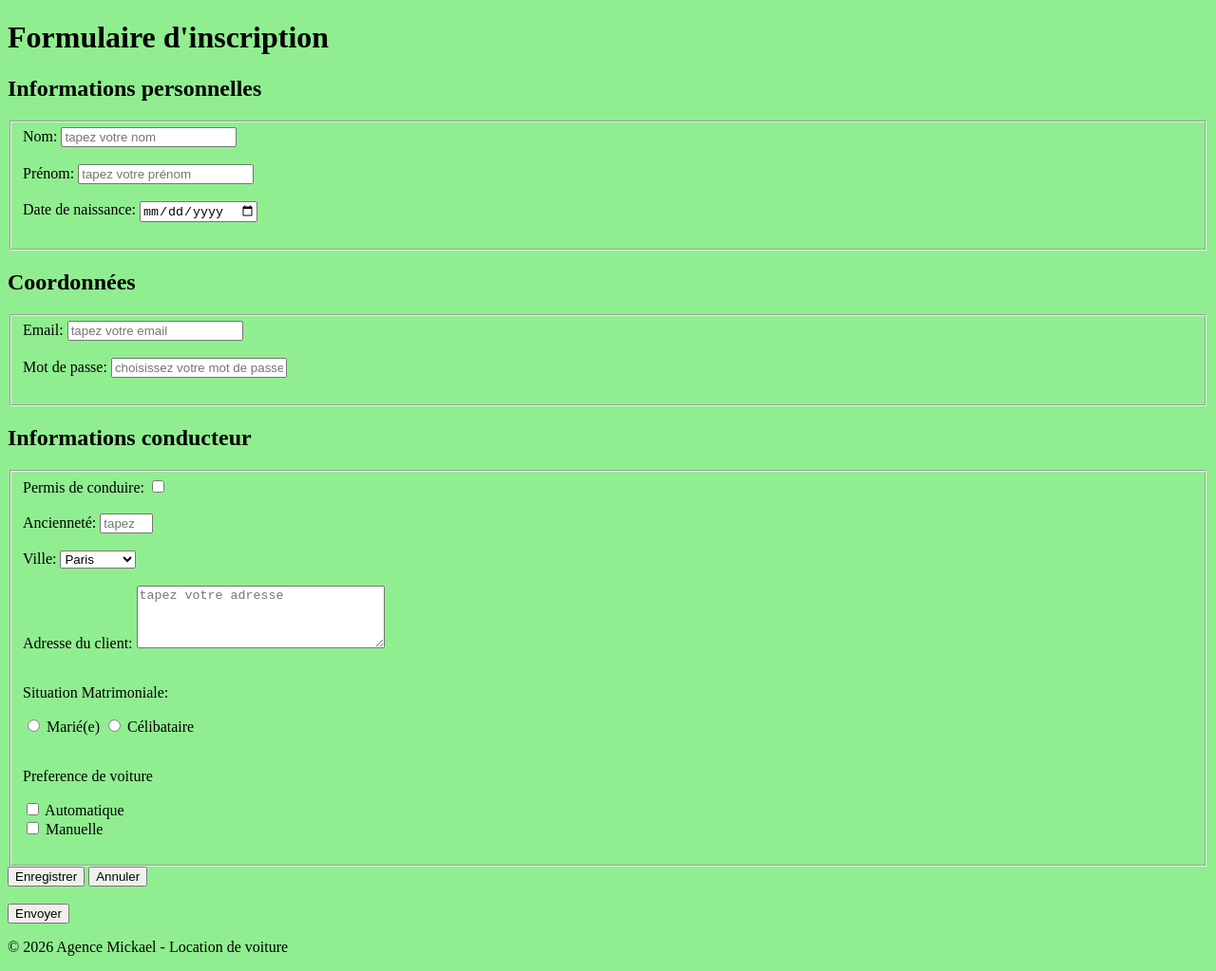
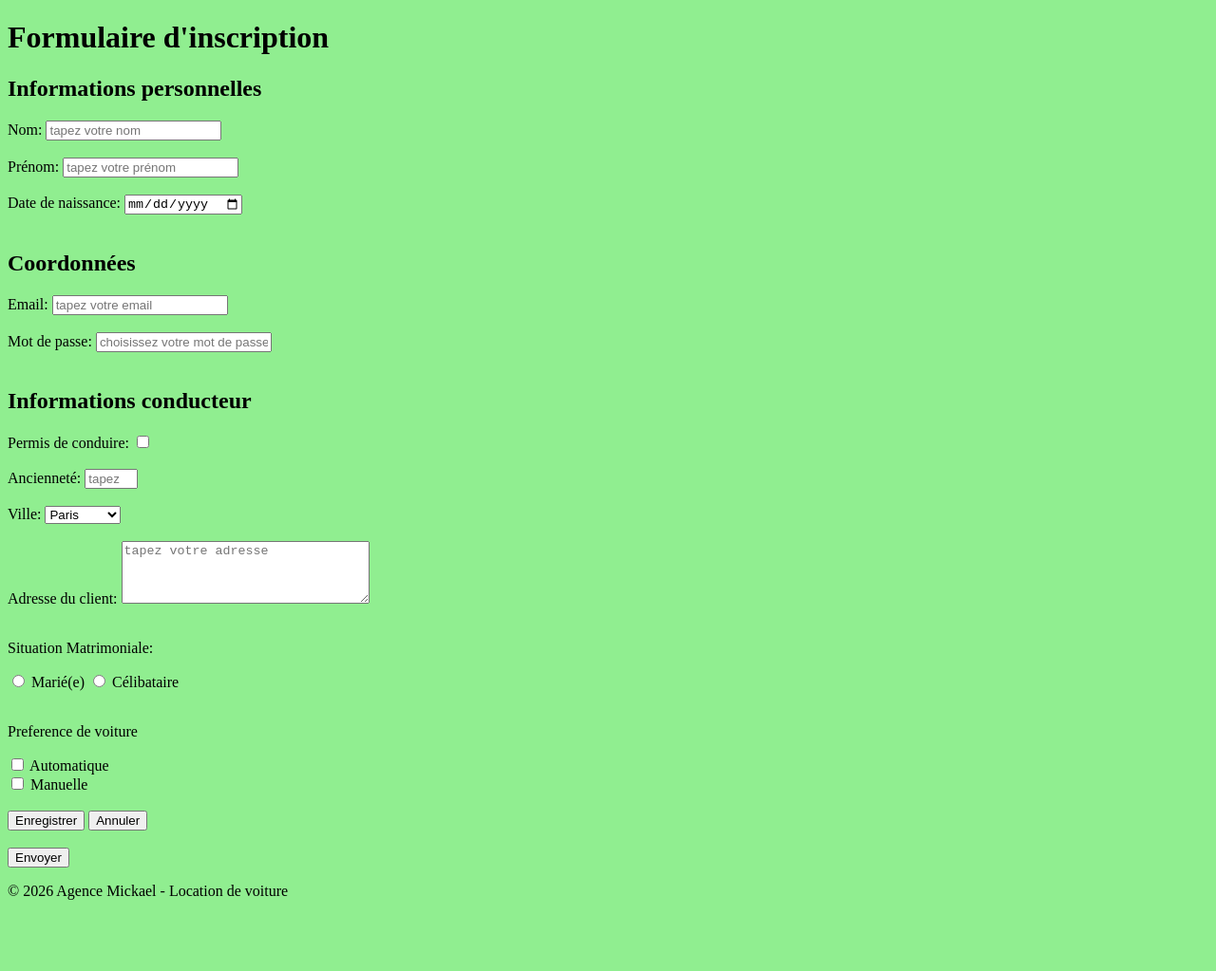
Before and after one commit to Demboy-ops/premierdevoirmickael, a plain HTML site: page projet4/tp4.html in a window 1280 px wide. Shown: the whole page at 95% size. After the commit the page ends 964 px from the top, so only its background shows below. Drawn offline with Linux system fonts and the light colour scheme.

Commit message:
Add files via upload

```diff
--- a/projet4/tp4.html
+++ b/projet4/tp4.html
@@ -13,25 +13,21 @@
 <form action="traitement.php" method="post">
     <div class="encadre">
     <h2>Informations personnelles</h2>
-    <fieldset>
-    <label for="nom">Nom:</label>
+  <label for="nom">Nom:</label>
     <input type="text" id="nom" name="nom" placeholder="tapez votre nom"><br><br>
     <label for="prenom">Prénom:</label>
     <input type="text" id="prenom" name="prenom" placeholder="tapez votre prénom"><br><br>
     <label for="date_naissance">Date de naissance:</label>
     <input type="date" id="date_naissance" name="date_naissance"><br><br>
-    </fieldset>
     <h2> Coordonnées</h2>
-    <fieldset>
+
     <label for="email">Email:</label>
     <input type="email" id="email" name="email" placeholder="tapez votre email"><br><br>
     <label for="mdp">Mot de passe:</label>
     <input type="password" id="mdp" name="mdp" placeholder="choisissez votre mot de passe"><br><br>
    <div class="encadre">
-    </fieldset>
     <h2>Informations conducteur</h2>
-    <fieldset>
-    <label for="permis">Permis de conduire:</label>
+<label for="permis">Permis de conduire:</label>
     <input type="checkbox" id="permis" name="permis"><br><br>
     <label for="anciennete">Ancienneté:</label>
     <input type="number" id="anciennete" name="anciennete" min="0" max="80" placeholder="tapez votre anciennté"><br><br>
@@ -62,7 +58,6 @@
     <input type="checkbox" id="pref_manuelle" name="pref_manuelle">
     Manuelle
 </label><br><br>
-    </fieldset>
 <button type="submit" value="Enregistrer">Enregistrer</button>
 <button type="reset" value="Annuler">Annuler</button><br><br>
 <input type="submit" value="Envoyer">
```
